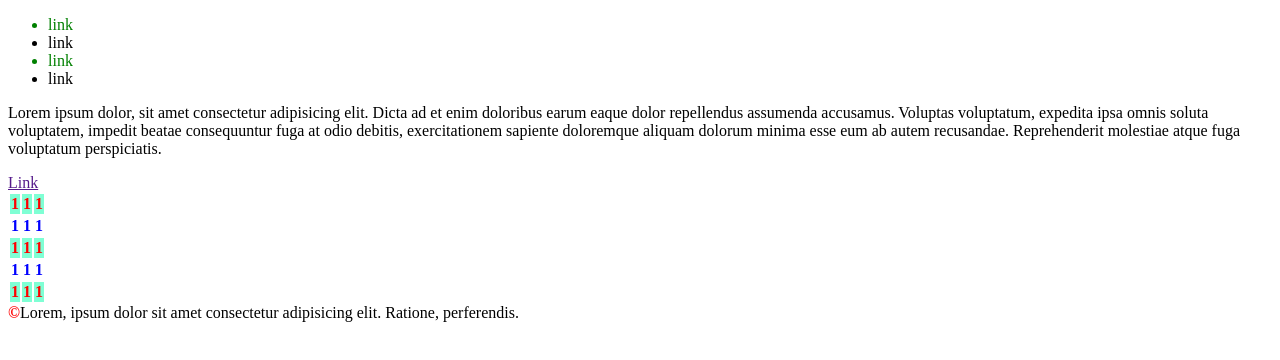
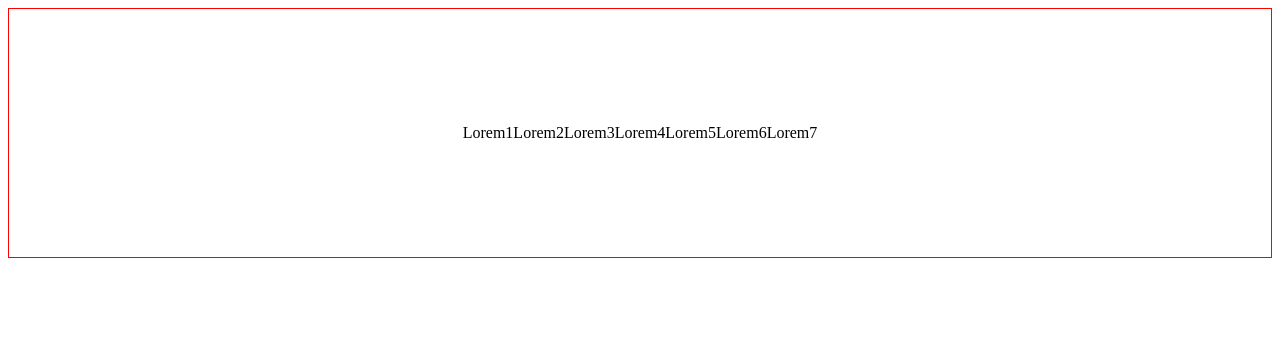
Before and after one commit to Irtymd/-HTML-CSS, a plain HTML site: page index.html in a window 1280 px wide. Drawn offline with Linux system fonts and the light colour scheme.

Commit message:
CSS Flexbox

```diff
--- a/css/style.css
+++ b/css/style.css
@@ -1,20 +1,15 @@
-button {
-    cursor: pointer;
+div.parent {
+    height: 250px;
+    border: 1px solid red;
+    display: flex;
+    flex-wrap: wrap;
+    justify-content: center;
+    align-items: center;
+    align-content: space-evenly;
 }
-.menu li:nth-child(odd) {
-    color:  green;
+* {
+    box-sizing: border-box;
 }
-.tab tr:nth-child(odd) {
-    color:  red;
-    background-color: aquamarine;
-    font-weight: bold;
+.parent div:nth-child(7) {
+    align-self: flex-start;
 }
-.tab tr:nth-child(even) {
-    color:  blue;
-    font-weight: bold;
-}
-div::before {
-    content: "\00A9";
-    color: red;
-    font-weight: bold;
-}
--- a/index.html
+++ b/index.html
@@ -8,41 +8,15 @@
     <link rel="stylesheet" href="css/style.css">
 </head>
 <body>
-    <ul class="menu">
-        <li>link</li>
-        <li>link</li>
-        <li>link</li>
-        <li>link</li>
-    </ul>
-    <p>Lorem ipsum dolor, sit amet consectetur adipisicing elit. Dicta ad et enim doloribus earum eaque dolor repellendus assumenda accusamus. Voluptas voluptatum, expedita ipsa omnis soluta voluptatem, impedit beatae consequuntur fuga at odio debitis, exercitationem sapiente doloremque aliquam dolorum minima esse eum ab autem recusandae. Reprehenderit molestiae atque fuga voluptatum perspiciatis.</p>
-    <a href="">Link</a>
-    <table class="tab">
-        <tr>
-            <td>1</td>
-            <td>1</td>
-            <td>1</td>
-        </tr>
-        <tr>
-            <td>1</td>
-            <td>1</td>
-            <td>1</td>
-        </tr>
-        <tr>
-            <td>1</td>
-            <td>1</td>
-            <td>1</td>
-        </tr>
-        <tr>
-            <td>1</td>
-            <td>1</td>
-            <td>1</td>
-        </tr>
-        <tr>
-            <td>1</td>
-            <td>1</td>
-            <td>1</td>
-        </tr>
-    </table>
-    <div>Lorem, ipsum dolor sit amet consectetur adipisicing elit. Ratione, perferendis.</div>
+    <div class="parent">
+        <div>Lorem1</div>
+        <div>Lorem2</div>
+        <div>Lorem3</div>
+        <div>Lorem4</div>
+        <div>Lorem5</div>
+        <div>Lorem6</div>
+        <div>Lorem7</div>
+    </div>
+
 </body>
 </html>
```
